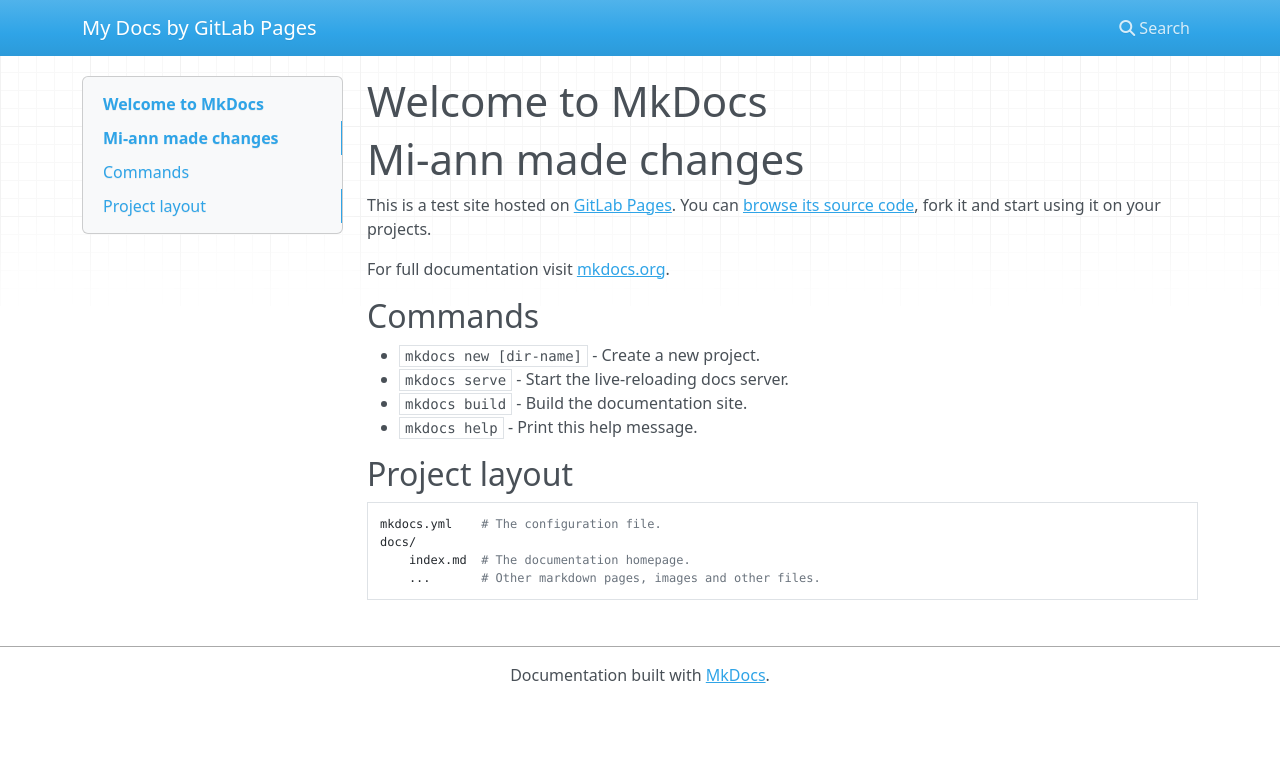
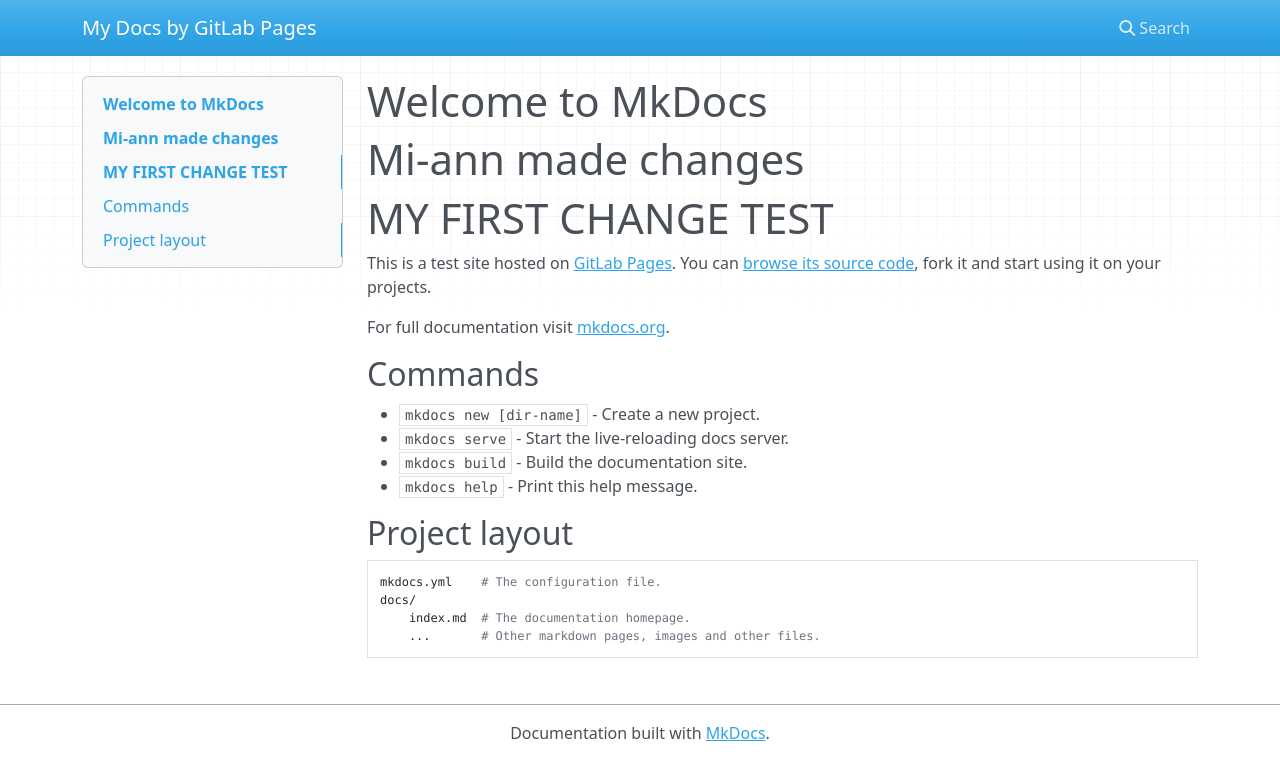
Before and after one commit to Mimiwirjo/bootcamp2023-2024, an MkDocs documentation site: the page built from docs/index.md, in a window 1280 px wide. Shown: the top 780 px of the page. Built offline with MkDocs 1.6.1, drawn with Linux system fonts in a browser that asks for light colours; nearby versions of some CDN libraries.

Commit message:
COMMIT CHANGES

```diff
--- a/docs/index.md
+++ b/docs/index.md
@@ -1,5 +1,8 @@
 # Welcome to MkDocs
 # Mi-ann made changes
+
+# MY FIRST CHANGE TEST
+
 
 This is a test site hosted on [GitLab Pages](https://pages.gitlab.io). You can
 [browse its source code](https://gitlab.com/pages/mkdocs), fork it and start
```
